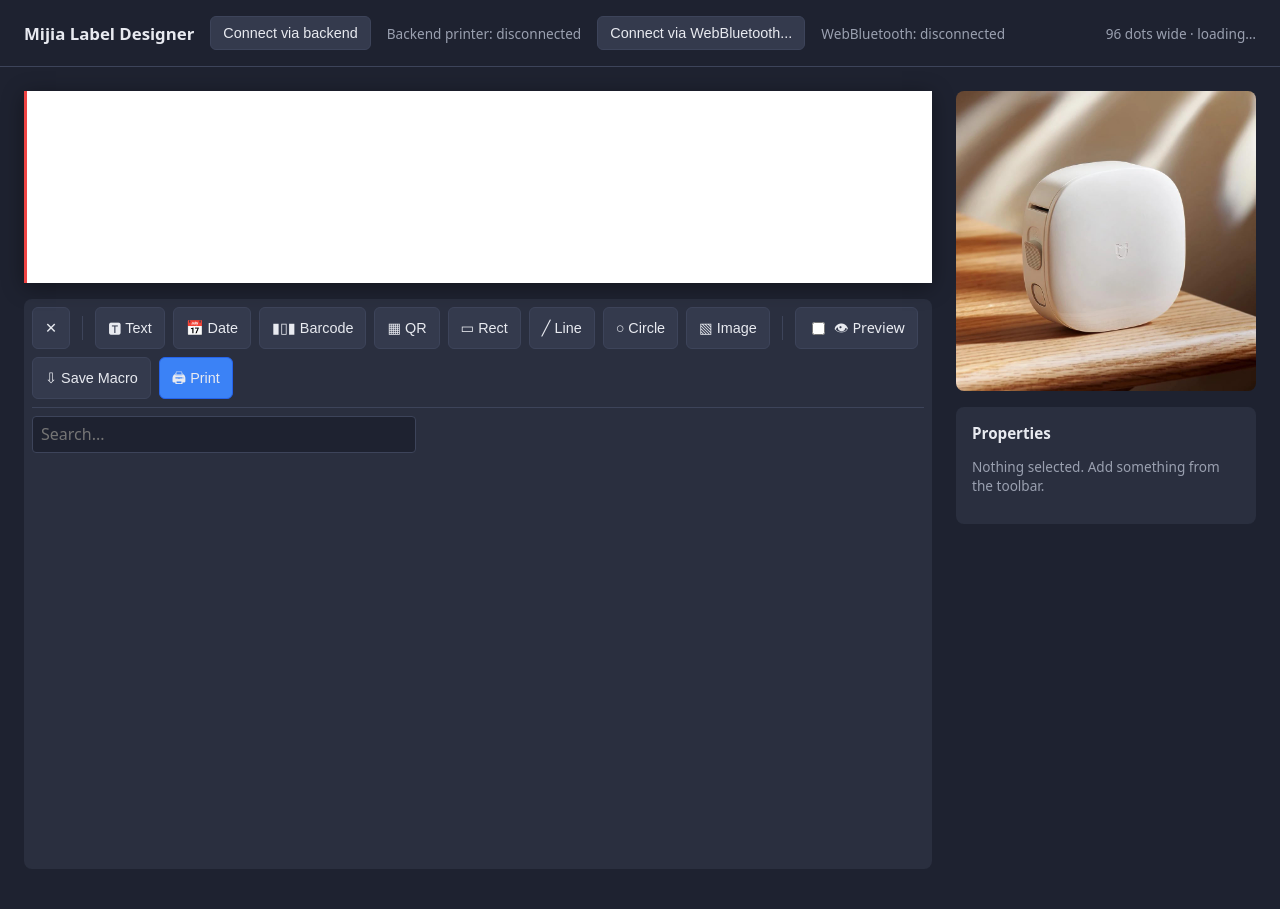
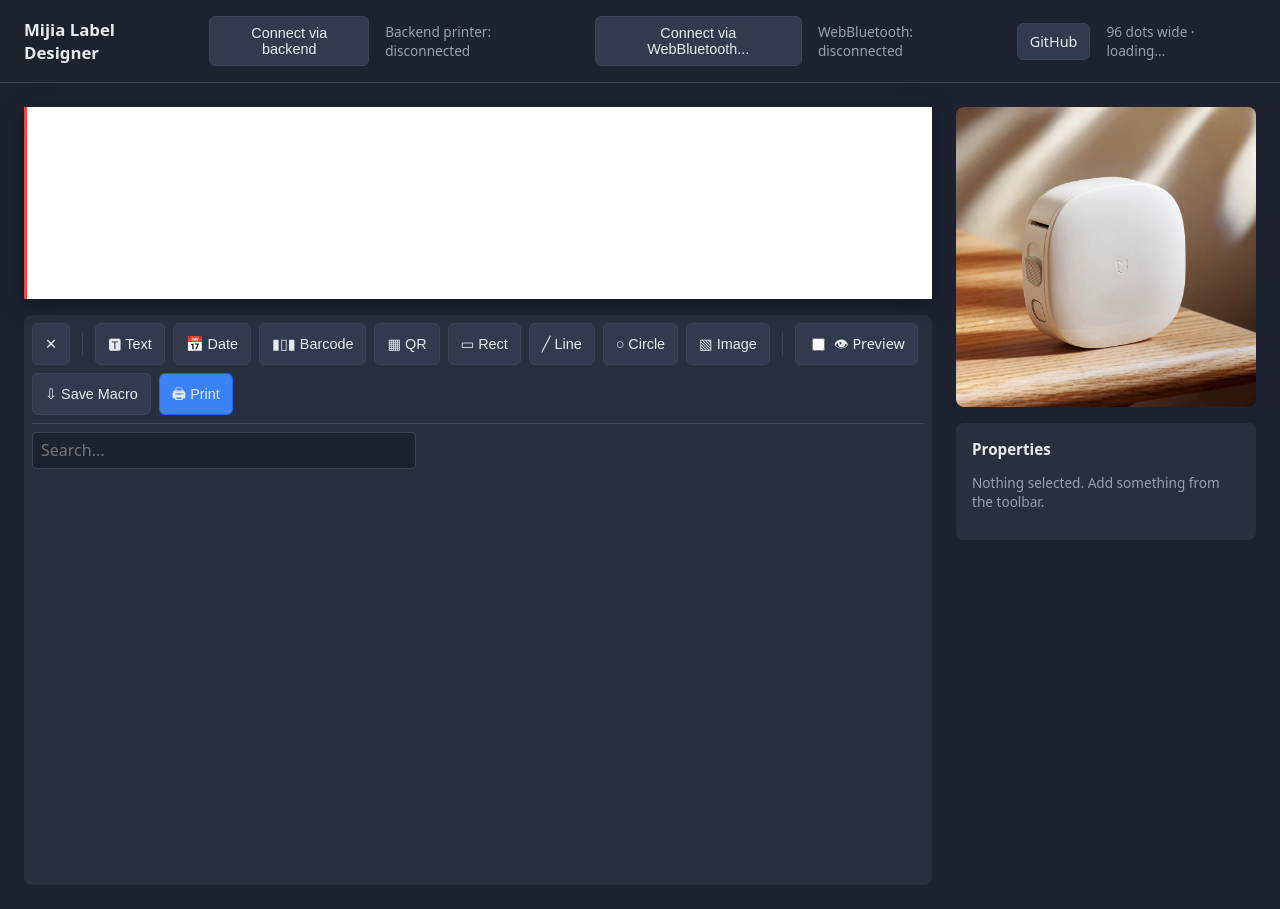
Before and after one commit to jasiek/xiaomi-mjbqdyj1-wc-reveng, a plain HTML site: page static/index.html in a window 1280 px wide. Drawn offline with Linux system fonts and the light colour scheme.

Commit message:
Add GitHub link to site header

```diff
--- a/static/index.html
+++ b/static/index.html
@@ -61,6 +61,7 @@
   <div class="connection-state" id="backendState">Backend printer: disconnected</div>
   <button id="btnConnectWebBluetooth" title="Connect directly to the printer from this browser">Connect via WebBluetooth...</button>
   <div class="connection-state" id="webBluetoothState">WebBluetooth: disconnected</div>
+  <a class="github-link" href="https://github.com/jasiek/xiaomi-mjbqdyj1-wc-reveng" target="_blank" rel="noopener noreferrer">GitHub</a>
   <div class="status" id="status">96 dots wide · loading…</div>
 </header>
 <main>
--- a/static/styles.css
+++ b/static/styles.css
@@ -16,6 +16,13 @@
 }
 header button:hover:not(:disabled) { background: #3f4660; }
 header button:disabled { opacity: .5; cursor: not-allowed; }
+.github-link {
+  color: var(--text); font-size: .9rem; text-decoration: none;
+  padding: .5rem .75rem; border: 1px solid var(--border); border-radius: 6px;
+  background: var(--panel2);
+}
+.github-link:hover,
+.github-link:focus-visible { background: #3f4660; outline: none; }
 .connection-state {
   font-size: .85rem;
   color: var(--muted);
```
